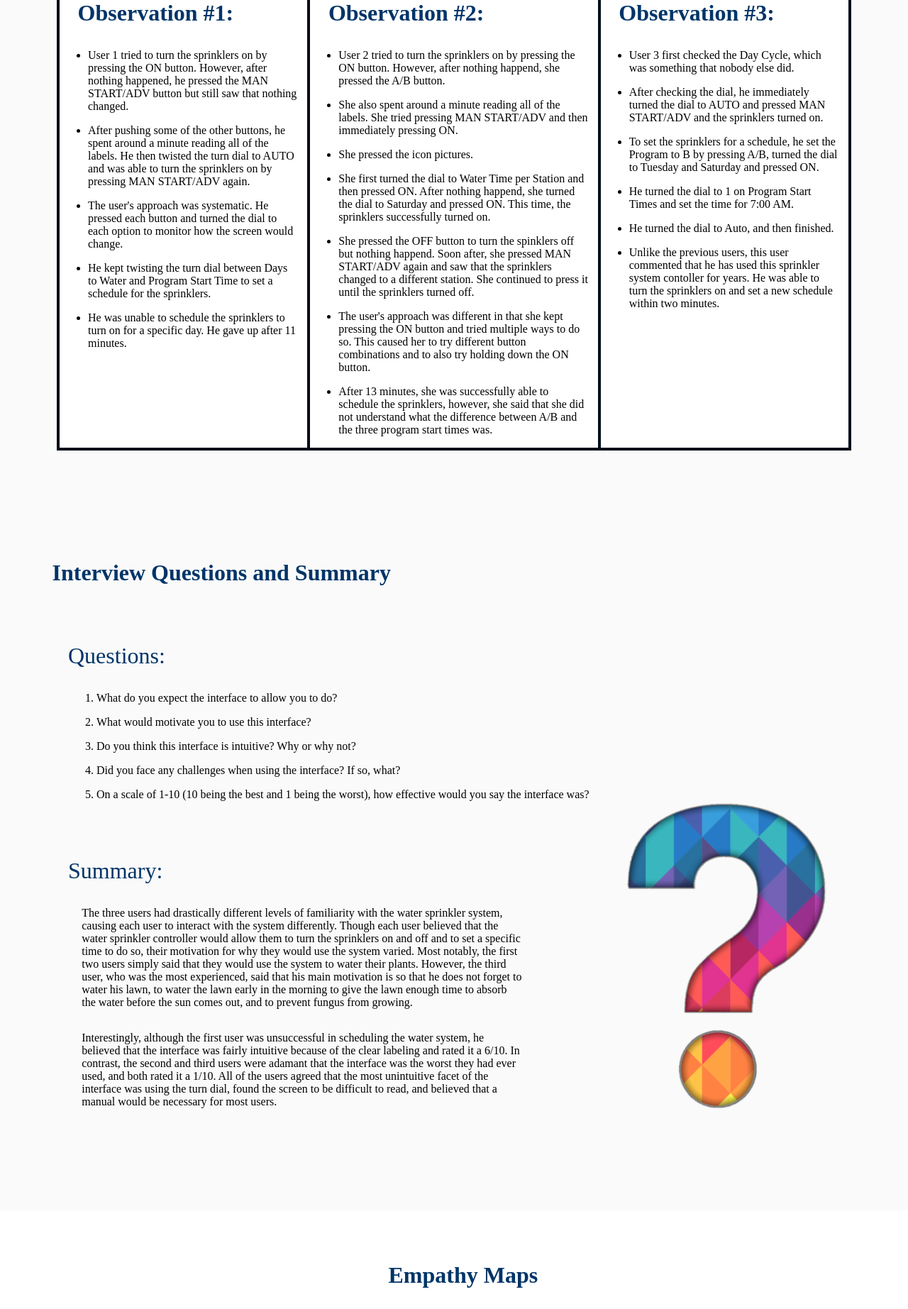
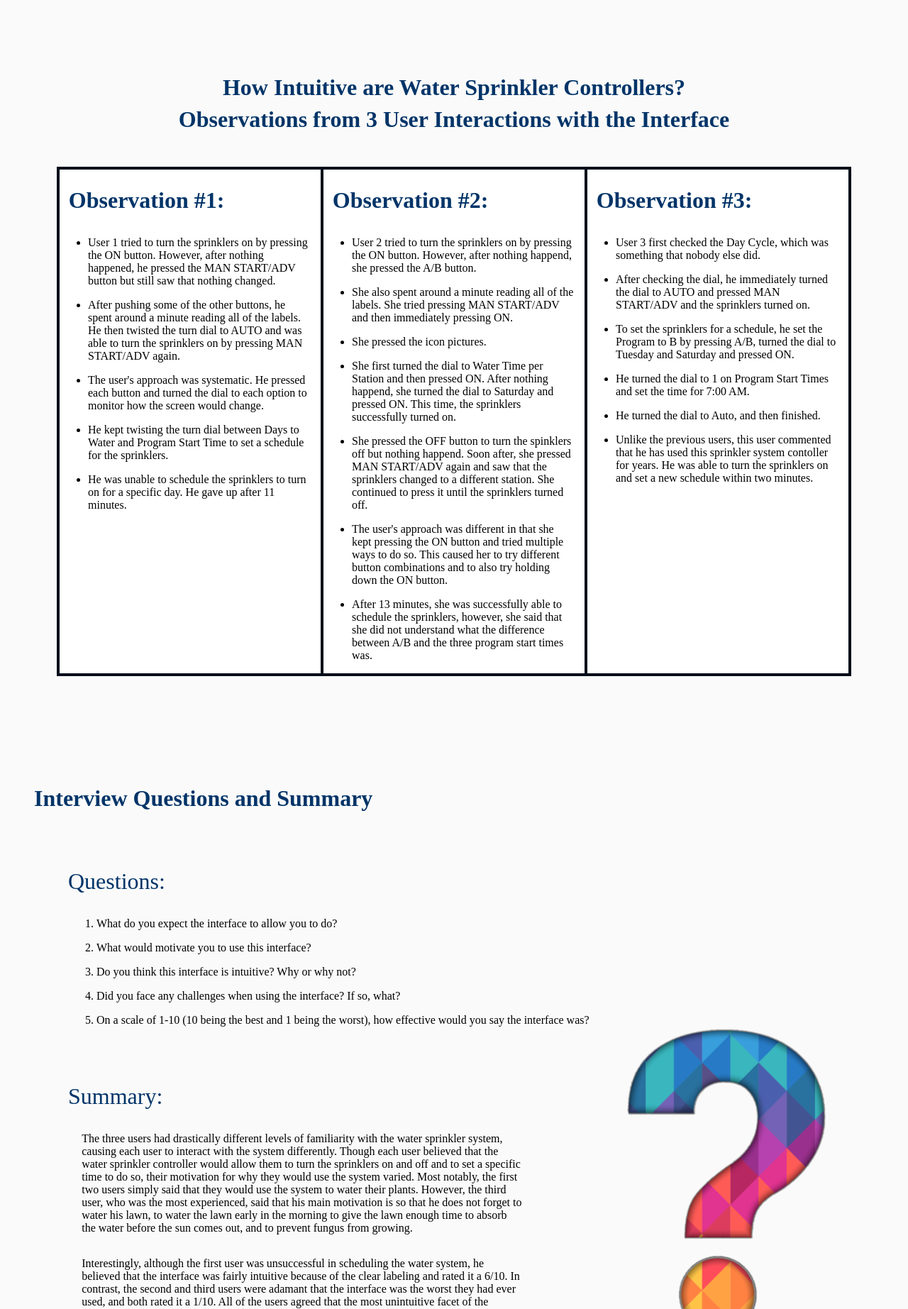
Before and after one commit to Jwhang7799/UIUX, a PHP site: page / in a window 1280 px wide; the page is wider, and only the part inside the window is pictured. Shown: the part 2101-3946 px from the top of that part at 71% size. Run offline with PHP 8.4, Linux system fonts and the light colour scheme.

Commit message:
Made Responsive

```diff
--- a/home.html
+++ b/home.html
@@ -23,22 +23,27 @@
       <div class="titleText">with a Water Sprinkler Controller</div>
       <img src="images/water.jpg" alt="water" class="titleImg">
     </div>
-    <div id="Sketch" class="sketch">
-      <div class="subheading">Water Sprinkler Controller Sketch</div>
+    <div class="sketch">
+      <div class=obs>What is a Water Sprinkler Controller?</div>
+        <p style="width: 40rem; padding-bottom: 10rem;" >
+          The water sprinkler controller allows any user to set two recurring schedules to water their lawn and includes various features
+          such as timers to control water usage, three program start times to water multiple times in a single day, and a manual start button to
+          start the sprinklers immediately. This helps users never forget to turn the sprinklers on and allows them to do so at optimal times
+          to prevent fungus from growing.
+        </p>
+      <div id="Sketch" class="subheading">Water Sprinkler Controller Sketch</div>
       <div class="imgContainer">
         <img src="images/sprinkler-sketch.jpg" alt="sketch" class="img">
         <img src="images/sprinkler.jpg" alt="actualPic" class="img">
       </div>
-      <p style="padding-left: 25rem; padding-right: 25rem; padding-top: 3rem;" >
-        The water sprinkler controller allows any user to set two recurring schedules to water their lawn and includes various features
-        such as timers to control water usage, three program start times to water multiple times in a single day, and a manual start button to
-        start the sprinklers immediately. This helps users never forget to turn the sprinklers on and allows them to do so at optimal times
-        to prevent fungus from growing.
-      </p>
+    </div>
+    <div id="Observations" style="display: flex; flex-direction: column; justify-content: center; align-items: center;">
+      <div class=obs2>How Intuitive are Water Sprinkler Controllers?</div>
+      <div style="color: rgb(0, 52, 104); font-size: 2rem; font-weight: bold; margin-bottom: 3rem;">Observations from 3 User Interactions with the Interface</div>
     </div>
     <div class=options>
-      <div id="Observations" class="op1">
-        <div class="obs">Observation #1:</div>
+      <div class="op1">
+        <div class="allObs">Observation #1:</div>
         <ul>
           <li>
             User 1 tried to turn the sprinklers on by pressing the ON button. However, after nothing happened,
@@ -60,7 +65,7 @@
         </ul>
       </div>
       <div class="op2">
-        <div class="obs">Observation #2:</div>
+        <div class="allObs">Observation #2:</div>
         <ul>
           <li>
             User 2 tried to turn the sprinklers on by pressing the ON button. However, after nothing happend,
@@ -92,7 +97,7 @@
         </ul>
       </div>
       <div class="op3">
-        <div class="obs">Observation #3:</div>
+        <div class="allObs">Observation #3:</div>
         <ul>
           <li>
             User 3 first checked the Day Cycle, which was something that nobody else did.
@@ -157,7 +162,7 @@
       </div>
     </div>
     <div id="EmpathyMaps" class="empathy">
-      <div class="obs">Empathy Maps</div>
+      <div class="obs">2 Personas as Empathy Maps</div>
       <div class="imgContainer">
         <div class="personaContainer">
           <img src="images/Calvin.jpg" alt="calvin_persona" class="img">
@@ -179,7 +184,7 @@
       </div>
     </div>
     <div id="Storyboard" class="storyboard">
-      <div class="obs">Storyboard for Sporadic Sophie</div>
+      <div class="obs">Sporadic Sophie's Experience from Start to Finish</div>
       <div class="sceneRow">
         <div>
           <img src="images/scene1.png" alt="scene1" class="scene">
@@ -241,7 +246,7 @@
       </div>
     </div>
     <div id="Insights" class="insights">
-      <div class="obs">Insights</div>
+      <div class="obs">Insights and Project Takeaways</div>
       <p class="insight_desc">
         This project sought to objectively observe three users using a water sprinkler controller to uncover what contributes to a simple
         yet effective interface. Through interviews and observations, is is apparent that an interface that uses two distinct methods of
--- a/index.css
+++ b/index.css
@@ -21,10 +21,24 @@ a {
     color: white;
     text-decoration: none;
 }
+.allObs {
+    padding-top: 2vw;
+    padding-left: 1vw;
+    margin-bottom: 2rem;
+    color: rgb(0, 52, 104);
+    font-size: 2rem;
+    font-weight: bold;
+}
 .obs {
-    padding-left: 2vw;
     padding-top: 2vw;
     margin-bottom: 2rem;
+    color: rgb(0, 52, 104);
+    font-size: 2rem;
+    font-weight: bold;
+}
+.obs2 {
+    padding-top: 2vw;
+    padding-bottom: 1vh;
     color: rgb(0, 52, 104);
     font-size: 2rem;
     font-weight: bold;
@@ -86,8 +100,8 @@ li {
 .img {
     width: 24rem;
     height: 33rem;
-    padding-left: 10rem;
-    padding-right: 10rem;
+    padding-left: 7rem;
+    padding-right: 7rem;
 }
 .imgContainer {
     display: flex;
@@ -96,9 +110,11 @@ li {
     justify-content: space-between;
     align-items: center;
     padding-top: 3rem;
+    flex-wrap: wrap;
 }
 .options {
     margin: 5rem;
+    margin-top: 0;
     display: flex;
     flex-direction: row;
     justify-content: space-around;
@@ -113,7 +129,7 @@ li {
     border-color:  rgb(0, 13, 26);
 }
 .op2 {
-    width: 35vw;
+    width: 30vw;
     padding-right: 1vw;
     border-width: 0.5ch;
     border-style: solid;
@@ -144,6 +160,7 @@ li {
     width: 30rem;
     padding-left: 1vw;
     padding-top: 1vw;
+    background-color: white;
 }
 .personaContainer {
     display: flex;
@@ -175,7 +192,8 @@ li {
     align-items: center;
     margin-bottom: 5rem;
     background-image: url("images/bpbg.png");
-    background-size: 50% 100%;
+    background-size: 45rem 60rem;
+    background-position: 5%, 30%;
     background-color: white;
     padding-top: 3rem;
     padding-bottom: 3rem;
@@ -197,6 +215,7 @@ li {
     flex-direction: row;
     padding-bottom: 3rem;
     padding-top: 2rem;
+    flex-wrap: wrap;
 }
 .scene_description {
     width: 26rem;
```
Also changed, not shown: images/bpbg.jpg (deleted).
